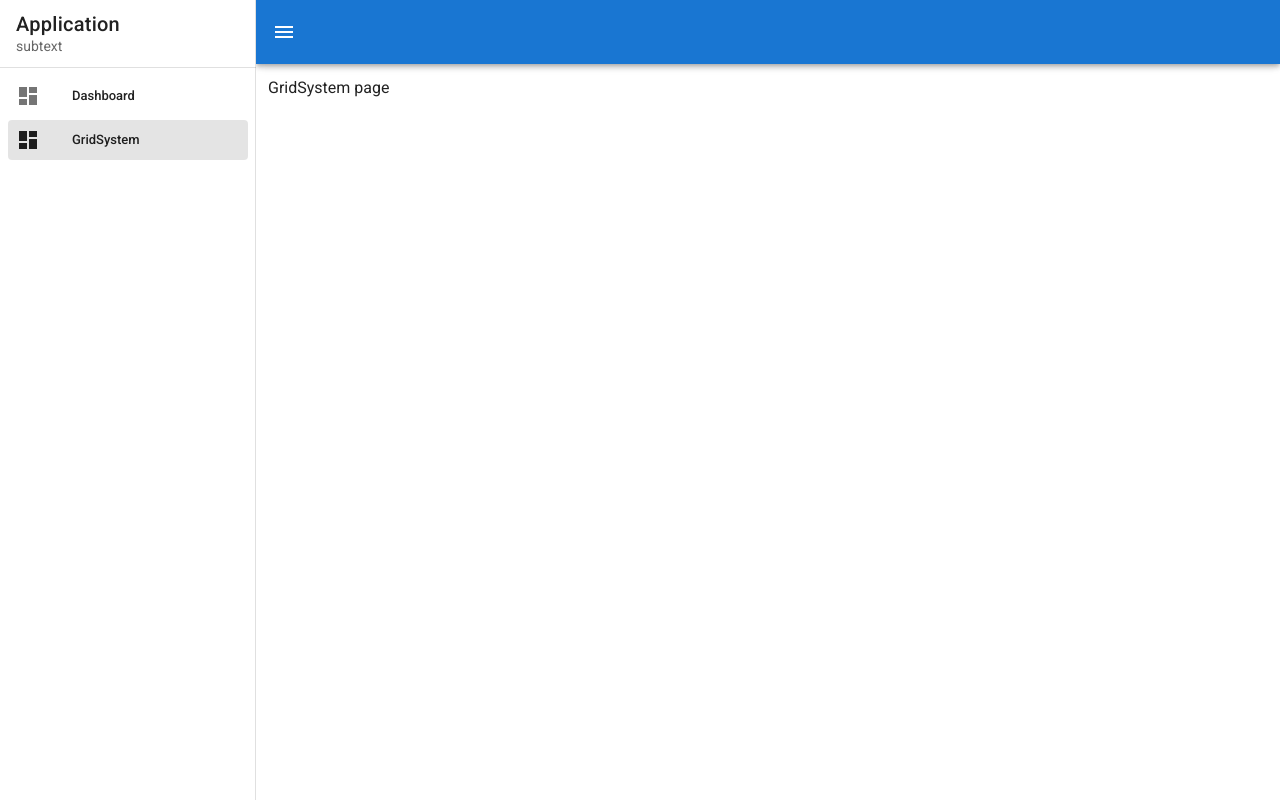
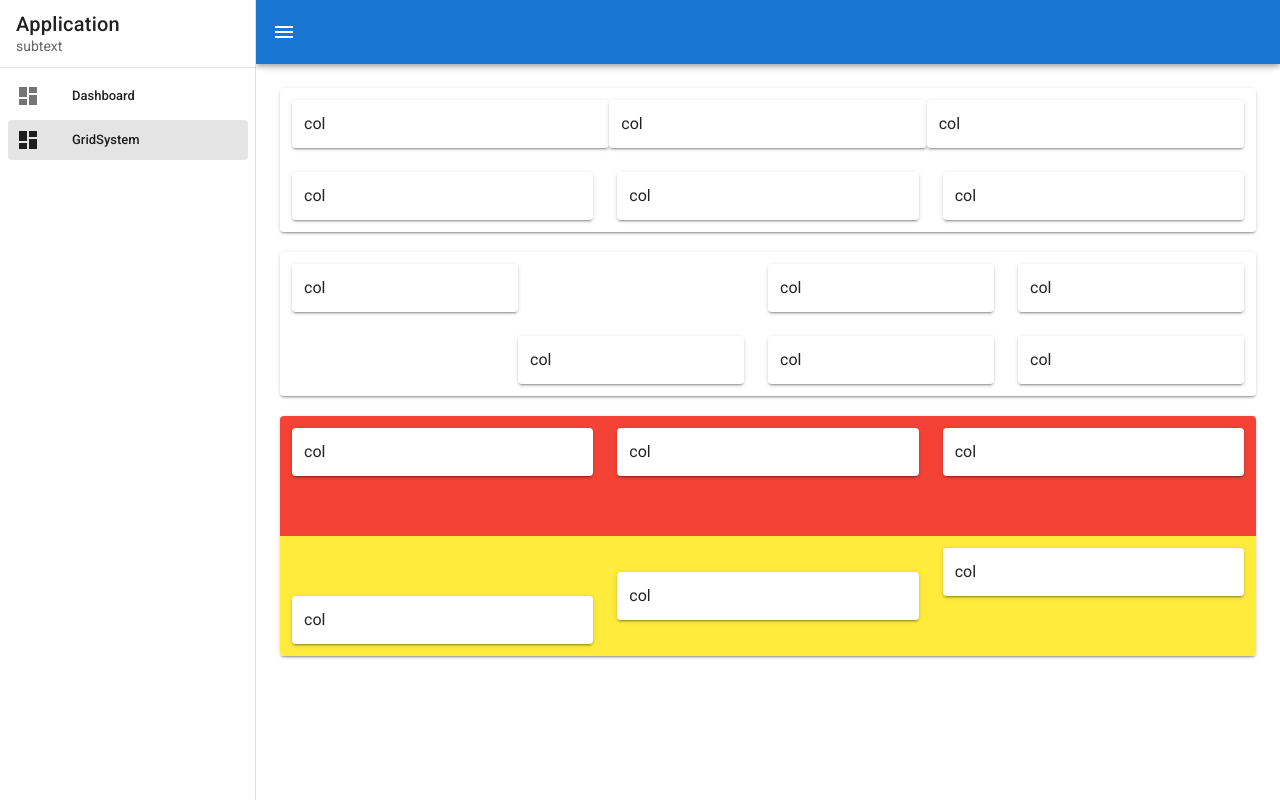
Before and after one commit to duwon/vutify-test-app, a Vue app: page /grid-system in a window 1280 px wide. Built offline with nearby package versions, Linux system fonts and the light colour scheme.

Commit message:
Gridsystem 예제
v-container, v-row, v-col, v-spacer

```diff
--- a/src/views/Dashboard.vue
+++ b/src/views/Dashboard.vue
@@ -1,7 +1,12 @@
 <template>
-  <div>
-    DashBoard page
-  </div>
+  <v-container fluid>
+    <v-card
+      class="pa-3"
+      align="center"
+    >
+      DashBoard page
+    </v-card>
+  </v-container>
 </template>
 
 <script>
--- a/src/views/GridSystem.vue
+++ b/src/views/GridSystem.vue
@@ -1,7 +1,184 @@
 <template>
-  <div>
-    GridSystem page
-  </div>
+  <v-container fluid>
+    <v-card class="pa-3">
+      <v-row no-gutters>
+        <v-col>
+          <v-card
+            class="pa-3"
+            outlind
+          >
+            col
+          </v-card>
+        </v-col>
+        <v-col>
+          <v-card
+            class="pa-3"
+            outlind
+          >
+            col
+          </v-card>
+        </v-col>
+        <v-col>
+          <v-card
+            class="pa-3"
+            outlind
+          >
+            col
+          </v-card>
+        </v-col>
+      </v-row>
+      <v-row>
+        <v-col>
+          <v-card
+            class="pa-3"
+            outlind
+          >
+            col
+          </v-card>
+        </v-col>
+        <v-col>
+          <v-card
+            class="pa-3"
+            outlind
+          >
+            col
+          </v-card>
+        </v-col>
+        <v-col>
+          <v-card
+            class="pa-3"
+            outlind
+          >
+            col
+          </v-card>
+        </v-col>
+      </v-row>
+    </v-card>
+
+    <v-card class="mt-5 pa-3">
+      <v-row>
+        <v-col>
+          <v-card
+            class="pa-3"
+            outlind
+          >
+            col
+          </v-card>
+        </v-col>
+        <v-spacer></v-spacer>
+        <v-col>
+          <v-card
+            class="pa-3"
+            outlind
+          >
+            col
+          </v-card>
+        </v-col>
+        <v-col>
+          <v-card
+            class="pa-3"
+            outlind
+          >
+            col
+          </v-card>
+        </v-col>
+      </v-row>
+      <v-row>
+        <v-spacer></v-spacer>
+        <v-col>
+          <v-card
+            class="pa-3"
+            outlind
+          >
+            col
+          </v-card>
+        </v-col>
+        <v-col>
+          <v-card
+            class="pa-3"
+            outlind
+          >
+            col
+          </v-card>
+        </v-col>
+        <v-col>
+          <v-card
+            class="pa-3"
+            outlind
+          >
+            col
+          </v-card>
+        </v-col>
+      </v-row>
+    </v-card>
+
+    <v-card class="mt-5 pa-3">
+      <v-row
+        :style="{ height: '120px' }"
+        class="red"
+        align="start"
+      >
+        <v-col>
+          <v-card
+            class="pa-3"
+            outlind
+          >
+            col
+          </v-card>
+        </v-col>
+        <v-col>
+          <v-card
+            class="pa-3"
+            outlind
+          >
+            col
+          </v-card>
+        </v-col>
+        <v-col>
+          <v-card
+            class="pa-3"
+            outlind
+          >
+            col
+          </v-card>
+        </v-col>
+      </v-row>
+      <v-row
+        :style="{ height: '120px' }"
+        class="yellow"
+        align="start"
+      >
+        <v-col
+          align-self="end"
+        >
+          <v-card
+            class="pa-3"
+            outlind
+          >
+            col
+          </v-card>
+        </v-col>
+        <v-col
+          align-self="center"
+        >
+          <v-card
+            class="pa-3"
+            outlind
+          >
+            col
+          </v-card>
+        </v-col>
+        <v-col>
+          <v-card
+            class="pa-3"
+            outlind
+          >
+            col
+          </v-card>
+        </v-col>
+      </v-row>
+    </v-card>
+  </v-container>
 </template>
 
 <script>
```
